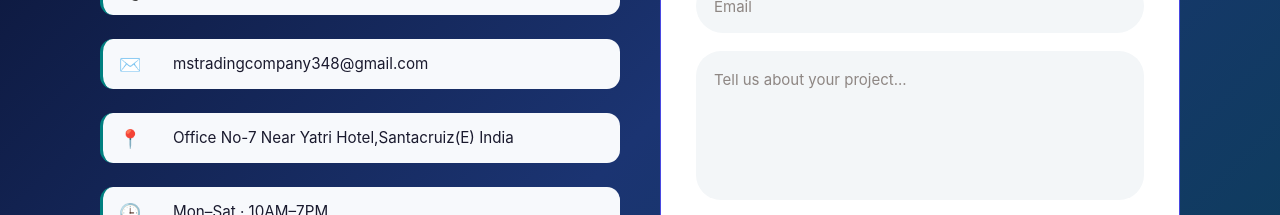
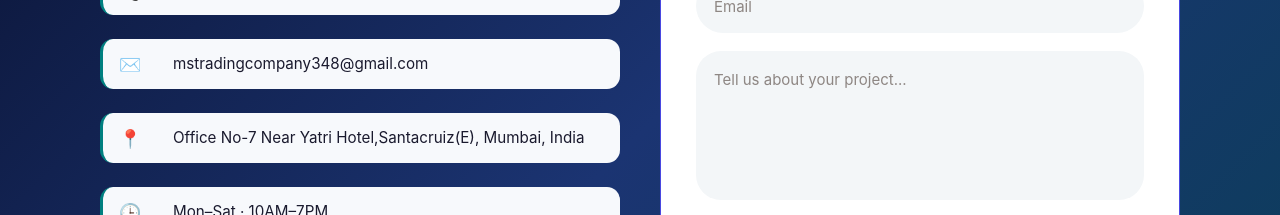
Before and after one commit to SanvedM/ms_porthfolio, a React (Vite) app: page / in a window 1280 px wide. Shown: the part 3360-3575 px from the top of the page. Built offline with nearby package versions, Linux system fonts and the light colour scheme.

Commit message:
changes in footer

```diff
--- a/src/components/Contact.jsx
+++ b/src/components/Contact.jsx
@@ -68,7 +68,7 @@ function Contact() {
                 {[
                   ["📞","+919082249851/+917045286805"],
                   ["✉️","mstradingcompany348@gmail.com"],
-                  ["📍","Office No-7 Near Yatri Hotel,Santacruiz(E) India"],
+                  ["📍","Office No-7 Near Yatri Hotel,Santacruiz(E), Mumbai, India"],
                   ["🕒","Mon–Sat · 10AM–7PM"]
                 ].map(
                   ([icon,title,value])=>(
--- a/src/components/Footer.jsx
+++ b/src/components/Footer.jsx
@@ -28,7 +28,7 @@ function Footer() {
           </p>
 
           <div className="footer-content">
-            Office No-7 Near Yatri Hotel,Santacruiz(E) India <br />
+            Office No-7 Near Yatri Hotel,Santacruiz(E), Mumbai, India <br />
             Mon–Sat · 10am–7pm
           </div>
 
```
